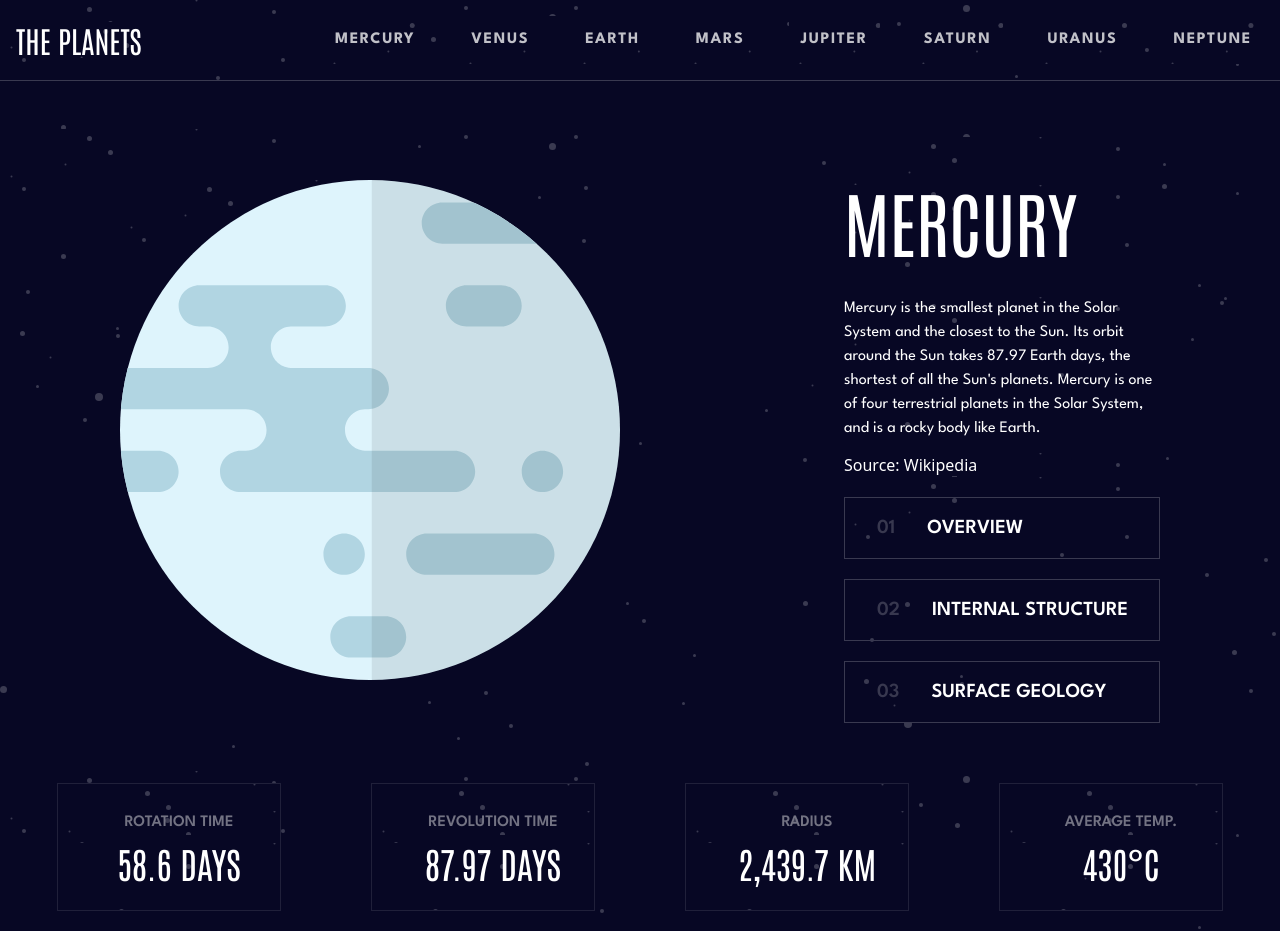
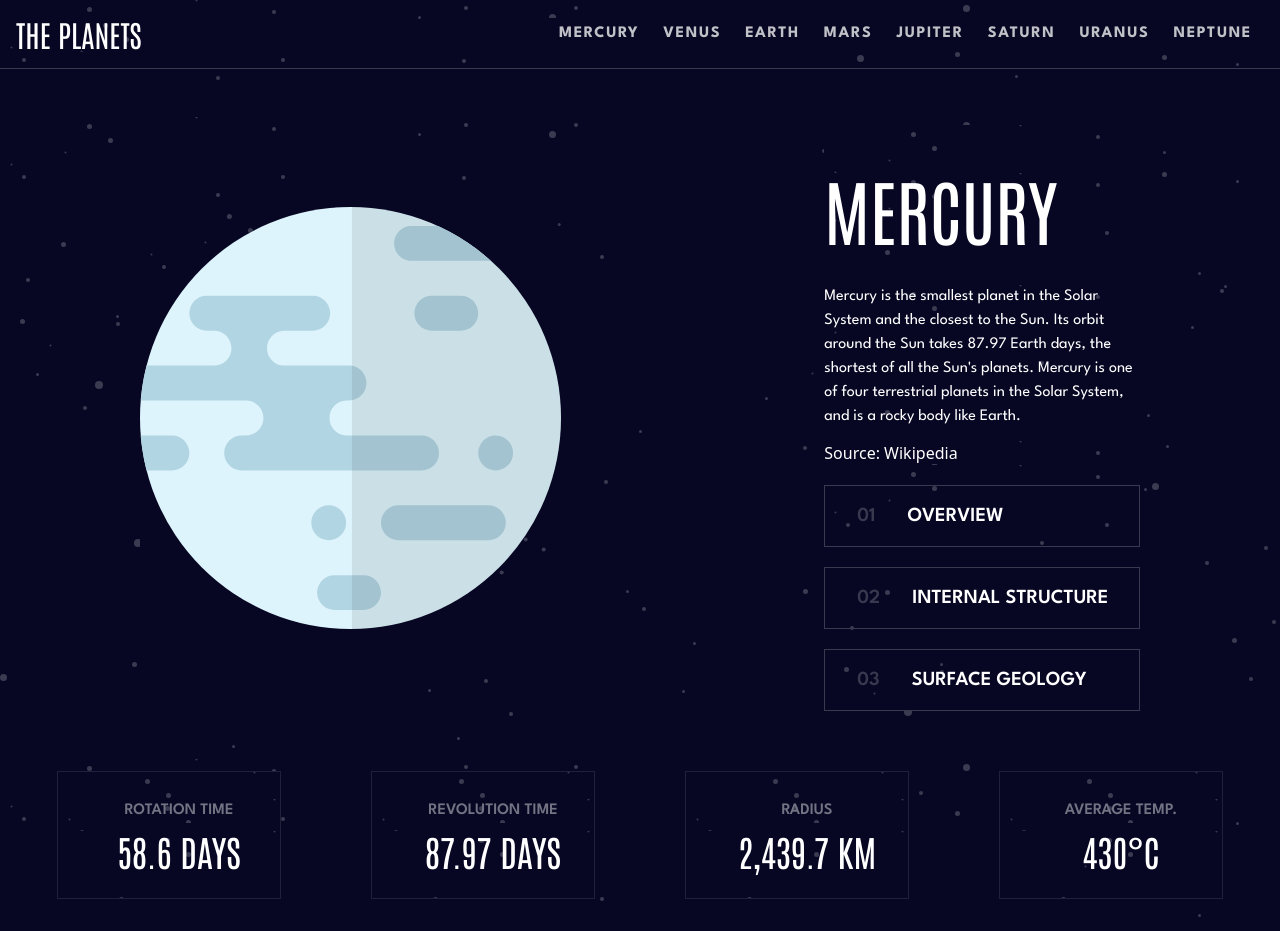
Before and after one commit to paulomiguelJS/planets, a React (Vite) app: page / in a window 1280 px wide. Built offline with nearby package versions, Linux system fonts and the light colour scheme.

Commit message:
New arrow size, background stars removed on ul li mobile navbar

```diff
--- a/src/App.css
+++ b/src/App.css
@@ -12,6 +12,14 @@
   background-image: url("./assets/background-stars.svg");
 }
 
+ul {
+  background-image: none;
+}
+
+li {
+  background-image: none;
+}
+
 img {
   display: block;
   width: 100%;
--- a/src/Pages/index.jsx
+++ b/src/Pages/index.jsx
@@ -1,6 +1,6 @@
 import { useState, useEffect } from "react";
 import Cards from "../components/Cards";
-import Header from "../components/Header";
+import Header from "../components/Header/NavDesktop";
 import Planet from "../components/Planet";
 import { planets as planetsList } from "../services/data";
 
--- a/src/components/Header/index.jsx
+++ b/src/components/Header/NavDesktop/index.jsx
@@ -1,7 +1,7 @@
 import React, { useState } from "react";
-import { planets as PlanetInfo } from "../../services/data";
-import Hamburguer from "./Hamburguer";
-import MenuItems from "./NavMobile";
+import { planets as PlanetInfo } from "../../../services/data";
+import Hamburguer from "../Hamburguer";
+import MenuItems from "../NavMobile";
 
 const Header = ({ setPlanetId }) => {
   const [active, setActive] = useState(false);
@@ -22,13 +22,12 @@ const Header = ({ setPlanetId }) => {
           <div className="absolute right-6 top-4">
             <Hamburguer onClick={showMenu} />
           </div>
-          <ul className="lg:flex  text-[#c1c1c8] font-body font-bold tracking-widest hidden md:hidden gap-8 cursor-pointer">
+          <ul className="lg:flex  text-[#c1c1c8] font-body font-bold tracking-widest hidden md:hidden">
             {PlanetInfo.map((planet, index) => (
               <li
-                className="p-3 hover:text-white"
+                className="mx-2 p-1 cursor-pointer hover:text-white"
                 key={index}
                 onClick={() => setPlanetId(planet.id)}
-
               >
                 {planet.name}
               </li>
--- a/src/components/Header/NavMobile/index.jsx
+++ b/src/components/Header/NavMobile/index.jsx
@@ -1,6 +1,5 @@
 import React from "react";
 import { planets as PlanetInfo } from "../../../services/data";
-
 const MenuItems = ({ setPlanetId, active }) => {
   return (
     <ul
@@ -12,7 +11,7 @@ const MenuItems = ({ setPlanetId, active }) => {
     >
       {PlanetInfo.map((planet, index) => (
         <li
-          className="relative flex items-center before:block before:absolute before:w-5 before:h-5 before:rounded-full before:-left-5 before:bg-teal-500  pl-6 py-3  font-bold text-lg text-white bg-transparent cursor-pointer"
+          className="relative flex items-center before:block before:absolute before:w-5 before:h-5 before:rounded-full before:-left-5 before:bg-teal-500 after:block after:absolute after:w-14 after:h-14 after:bg-[url('./assets/arrow.svg')] after:bg-no-repeat after:bg-center after:right-0 pl-6 py-3 font-bold text-lg text-white bg-transparent cursor-pointer "
           key={index}
           onClick={() => setPlanetId(planet.id)}
         >
--- a/src/components/Planet/index.jsx
+++ b/src/components/Planet/index.jsx
@@ -14,11 +14,11 @@ const Planet = ({ planetData }) => {
 
   return (
     <main className="flex flex-col items-center justify-around lg:flex-row p-2 mt-12 container mx-auto text-white">
-       <img
-        className="basis-1/3 transform transition duration-1000 hover:scale-110 z-0"
-        src={planetData?.planetover}
+        <img
+        className="basis-1/3 transform transition duration-1000 hover:scale-110 animate-[fade-in-down_2s_ease-out] z-0"
+        src={planetImage}
         alt={"Imagem"}
-        style={{ height: "500px" }}
+
       />
       <aside className="basis-1/4">
         <h1 className="font-title lg:text-7xl mb-10 animate-[fade-in-down_0.5s_ease-out] mt-12 text-5xl">
--- a/tailwind.config.js
+++ b/tailwind.config.js
@@ -2,6 +2,9 @@ module.exports = {
   content: ["./index.html", "./src/**/*.{js,jsx,ts,tsx}"],
   theme: {
     extend: {
+      backgroundImage: {
+        'arrow': "url('./assets/arrow.svg')",
+      },
       keyframes: {
         'fade-in-down': {
             '0%': {
```
Also changed, not shown: src/assets/arrow.svg (added).
